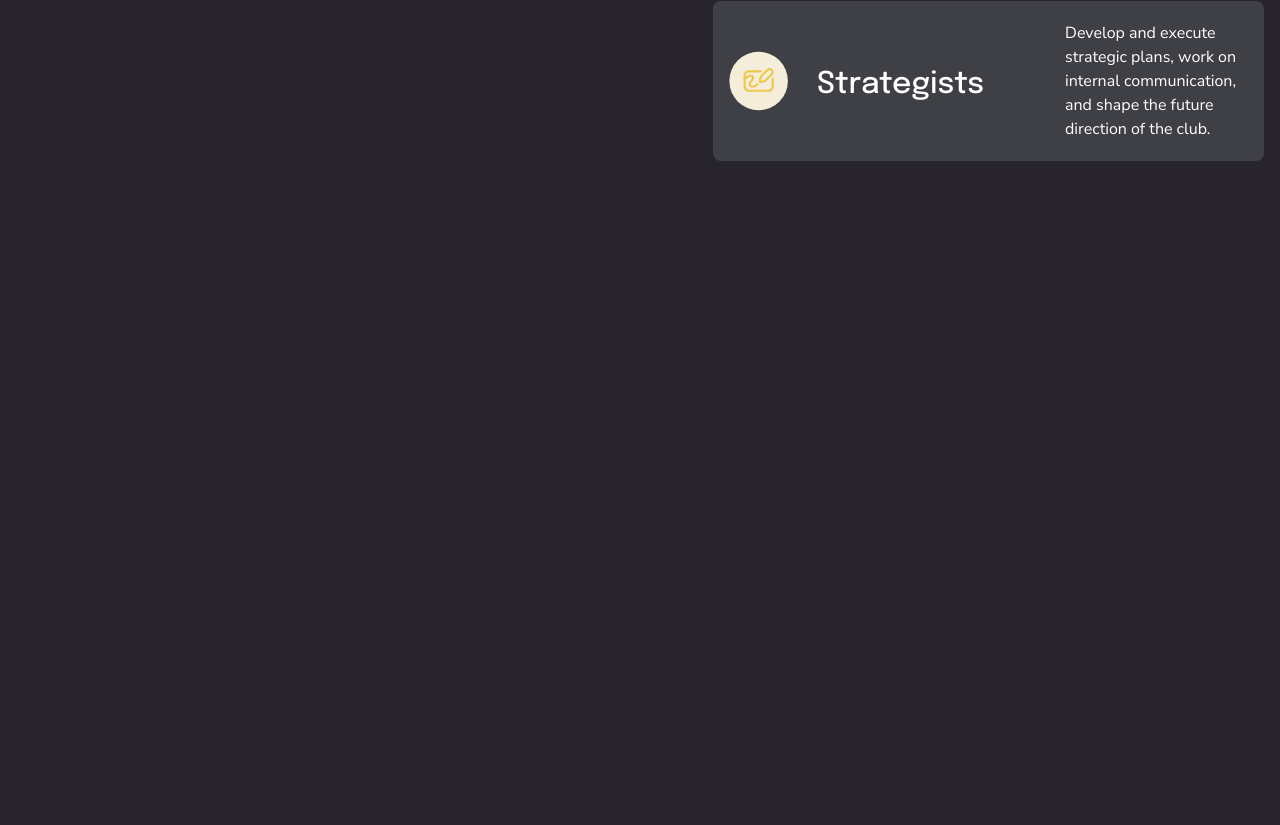
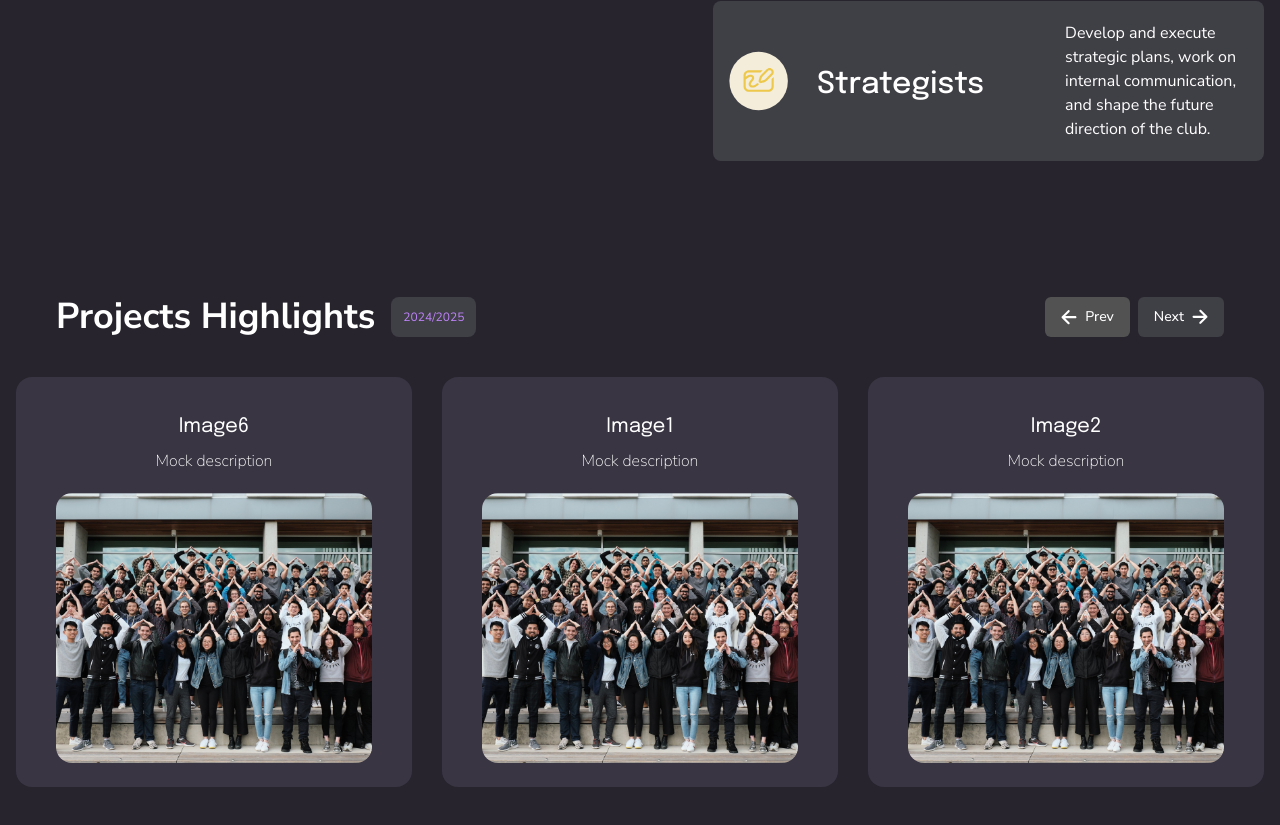
Before and after one commit to ubclaunchpad/LP-website, a Next.js app: page / in a window 1280 px wide. Shown: the part 1241-2066 px from the top of the page. Before the commit the page ends 1458 px from the top, so only its background shows below. Built offline with nearby package versions, Linux system fonts and the light colour scheme.

Commit message:
Created project section component

```diff
--- a/package.json
+++ b/package.json
@@ -21,6 +21,7 @@
     "react": "^18",
     "react-dom": "^18",
     "react-hook-form": "^7.52.2",
+    "swiper": "^11.1.9",
     "tailwind-merge": "^2.4.0",
     "zod": "^3.23.8"
   },
--- a/src/app/page.tsx
+++ b/src/app/page.tsx
@@ -8,6 +8,7 @@ import Strategist from './../../public/icons/strategist.svg'
 import InfoCard from '@/components/general/infoCard';
 import { Button } from '@/components/buttons/button';
 import Link from 'next/link';
+import ProjectSection from '@/components/general/projectSection';
 
 const text = {
   heroTitle: "Welcome to UBC Launch Pad",
@@ -20,7 +21,8 @@ const text = {
   joinUsTitle: "Want to grow your skill?",
   joinUsSubtitle: "Join our team!",
   joinUsText: "We are looking for students passionate about tech with varying levels of experience to join our teams! ",
-  joinUsButton: "Join our team"
+  joinUsButton: "Join our team",
+
 }
 
 const lpImageProps = {
@@ -45,6 +47,58 @@ const memberRoles = [{
   title: "Strategists",
   description: "Develop and execute strategic plans, work on internal communication, and shape the future direction of the club."
 }]
+
+const mockImageProps = [
+  {
+      title: "Image1",
+      description: "Mock description",
+      imageSrc: "/images/launchpadTeam.png",
+      alt: "Launchpad team posing for a photo",
+      width: 372,
+      height: 213,
+  },
+  {
+      title: "Image2",
+      description: "Mock description",
+      imageSrc: "/images/launchpadTeam.png",
+      alt: "Launchpad team posing for a photo",
+      width: 372,
+      height: 213,
+  },
+  {
+      title: "Image3",
+      description: "Mock description",
+      imageSrc: "/images/launchpadTeam.png",
+      alt: "Launchpad team posing for a photo",
+      width: 372,
+      height: 213,
+  },
+  {
+      title: "Image4",
+      description: "Mock description",
+      imageSrc: "/images/launchpadTeam.png",
+      alt: "Launchpad team posing for a photo",
+      width: 372,
+      height: 213,
+  },
+  {
+      title: "Image5",
+      description: "Mock description",
+      imageSrc: "/images/launchpadTeam.png",
+      alt: "Launchpad team posing for a photo",
+      width: 372,
+      height: 213,
+  },
+  {
+      title: "Image6",
+      description: "Mock description",
+      imageSrc: "/images/launchpadTeam.png",
+      alt: "Launchpad team posing for a photo",
+      width: 372,
+      height: 213,
+  }
+]
+
 
 export default function Home() {
   return (
@@ -84,6 +138,10 @@ export default function Home() {
           })}
         </div>
       </section>
+
+      <section className="flex flex-col lg:flex-row items-start justify-between w-full lg:space-x-10">
+        <ProjectSection projects={mockImageProps}/>
+      </section>
     </main>
   );
 }
--- a/src/components/buttons/button.tsx
+++ b/src/components/buttons/button.tsx
@@ -17,7 +17,9 @@ const buttonVariants = cva(
         outline:
           "border border-indigo-400 bg-background hover:bg-accent hover:text-accent-foreground",
         secondary:
-          "bg-neutral-700 text-secondary-foreground hover:bg-neutral-600",
+          "bg-neutral-600 text-secondary-foreground hover:bg-neutral-500",
+        dark:
+          "bg-zinc-700 text-secondary-foreground hover:bg-zinc-600",
         link: "text-primary underline-offset-4 hover:underline",
       },
       size: {
--- a/src/components/buttons/infoButton.tsx
+++ b/src/components/buttons/infoButton.tsx
@@ -9,7 +9,7 @@ export default function InfoButton({ text, onClick }: ButtonProps) {
   return (
     <button
       onClick={onClick}
-      className="px-3 py-1 bg-zinc-700 text-purple-400 rounded-md text-sm"
+      className="px-3 py-1 bg-zinc-700 text-purple-400 rounded-lg text-xs"
     >
       {text}
     </button>
--- /dev/null
+++ b/src/components/general/imageCard.tsx
@@ -0,0 +1,35 @@
+import ImageArea from "./imageArea";
+
+type ImageCardProps = {
+    title: string,
+    description: string,
+    imageSrc: string,
+    alt: string,
+    width: number,
+    height: number
+}
+
+
+const ImageCard = ({ title, description, imageSrc, alt, width, height}: ImageCardProps) => {
+
+    const imageProps = {
+        src: imageSrc,
+        alt,
+        width,
+        height
+    }
+    return (
+    //TODO: Add custom colours to tailwind config
+    <div className="bg-[#3A3543] rounded-2xl py-1 text-white text-center">
+        <div className="mt-8">
+        <h2 className="text-xl font-normal mb-2">{title}</h2>
+        <p className="font-extralight">{description}</p>
+        </div>
+        <div className="rounded-lg w-full">
+            <ImageArea {...imageProps}/>
+        </div>
+    </div>
+    );
+};
+
+export default ImageCard
--- /dev/null
+++ b/src/components/general/projectSection.tsx
@@ -0,0 +1,59 @@
+'use client'
+import { nunitoSans } from './../../app/fonts';
+import InfoButton from '@/components/buttons/infoButton';
+import { Button }  from '@/components/buttons/button';
+import ImageCard from './imageCard';
+import { Swiper, SwiperSlide } from 'swiper/react';
+import 'swiper/css'
+import { Navigation } from 'swiper/modules';
+
+type ProjectSectionProps = {
+    projects: Project[],
+}
+
+type Project = {
+    title: string,
+    description: string,
+    imageSrc: string,
+    alt: string,
+    width: number,
+    height: number
+}
+
+
+const text = {
+    projectsTitle: 'Projects Highlights'
+}
+
+const ProjectSection = ({projects}: ProjectSectionProps) => {
+    return(
+    <div className='flex flex-col text-center items-center justify-between py-10 w-full'>
+    <span className='flex text-center items-center justify-between lg:px-10 py-10 w-full'>
+        <span className='flex flex-col-reverse lg:flex-row'>
+            <h1 className={`text-4xl font-bold ${nunitoSans.variable} font-sans py-2 lg:py-0 lg:pr-4`}>{text.projectsTitle}</h1>
+            <InfoButton text={'2024/2025'} />
+        </span>
+        <span className='flex flex-col-reverse lg:flex-row lg:space-x-2'>
+            <Button variant={"secondary"} icon reverse><label className='swiper-button-prev'>{'Prev'}</label></Button>
+            <Button variant={"dark"} icon><label className='swiper-button-next'>{'Next'}</label></Button>
+        </span>
+    </span>
+    <Swiper
+        spaceBetween={30}
+        slidesPerView={3}
+        loop={true}
+        centeredSlides={true}
+        modules={[Navigation]}
+        navigation={{ nextEl: '.swiper-button-next', prevEl: '.swiper-button-prev' }}
+        className="w-full"
+      >
+        {projects.map((project, index) => (
+          <SwiperSlide key={index} className="flex justify-center items-center w-auto">
+            <ImageCard {...project} />
+          </SwiperSlide>
+        ))}
+    </Swiper>
+    </div>)
+}
+
+export default ProjectSection
```
Also changed, not shown: 2 other files (tests, documents, lock files or other folders).
